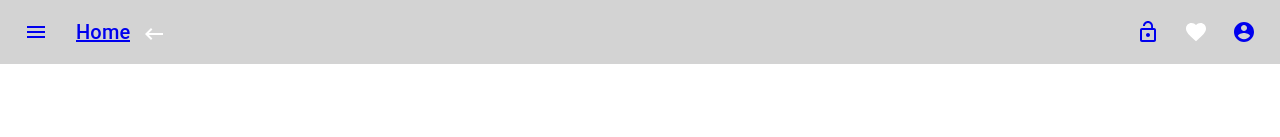
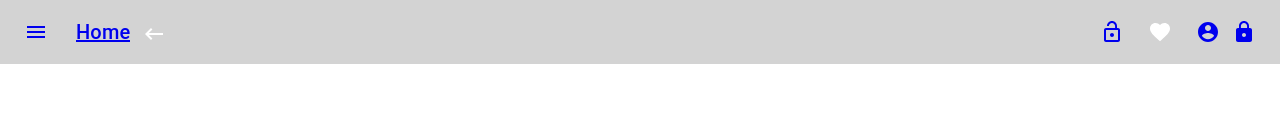
Before and after one commit to NataliaGatarek/SWD-app, a React (Create React App) app in the folder client/: page / in a window 1280 px wide. Shown: the top 137 px of the page. Built offline with nearby package versions, Linux system fonts and the light colour scheme; no server answers.

Commit message:
protected navbar

```diff
--- a/client/src/Components/NavBar.js
+++ b/client/src/Components/NavBar.js
@@ -105,6 +105,7 @@ function NavBar(props) {
       open={isMobileMenuOpen}
       onClose={handleMobileMenuClose}
     >
+      {loading ? (
         <MenuItem>
           <IconButton aria-label="signin" color="inherit">
             <Badge color="secondary">
@@ -113,6 +114,16 @@ function NavBar(props) {
           </IconButton>
           <Link to="/SignIn">Sign In</Link>
         </MenuItem>
+      ) : (
+        <MenuItem onClick={handleLogout}>
+          <IconButton aria-label="signin" color="inherit">
+            <Badge color="secondary">
+              <LockIcon />
+            </Badge>
+          </IconButton>
+          <p>Sign out</p>
+        </MenuItem>
+      )}
       <MenuItem>
         <IconButton aria-label="favorites" color="inherit">
           <Badge color="secondary">
@@ -131,14 +142,6 @@ function NavBar(props) {
           <AccountCircle />
         </IconButton>
         <Link to="/Profile">Profile</Link>
-      </MenuItem>
-      <MenuItem onClick={handleLogout}>
-        <IconButton aria-label="signin" color="inherit">
-          <Badge color="secondary">
-            <LockIcon />
-          </Badge>
-        </IconButton>
-        <p>Sign out</p>
       </MenuItem>
     </Menu>
   );
@@ -190,6 +193,18 @@ function NavBar(props) {
                 <AccountCircle />
               </IconButton>
             </Link>
+            <Link to="Sign out">
+              <IconButton
+                edge="end"
+                aria-label="account of current user"
+                aria-controls={menuId}
+                aria-haspopup="true"
+                onClick={handleLogout}
+                color="inherit"
+              >
+                <LockIcon />
+              </IconButton>
+            </Link>
           </div>
           <div className={classes.sectionMobile}>
             <IconButton
```
Lines whose indentation alone changed are shown as unchanged.
